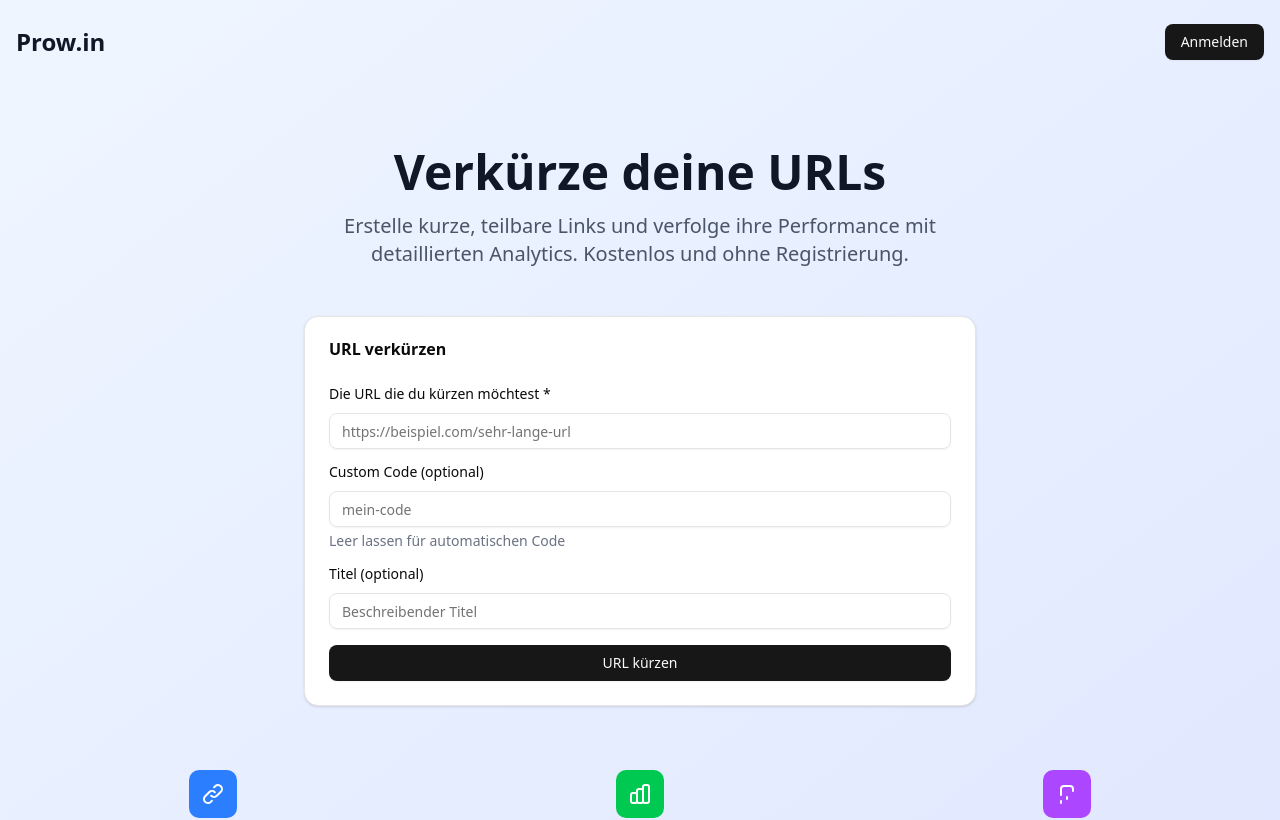
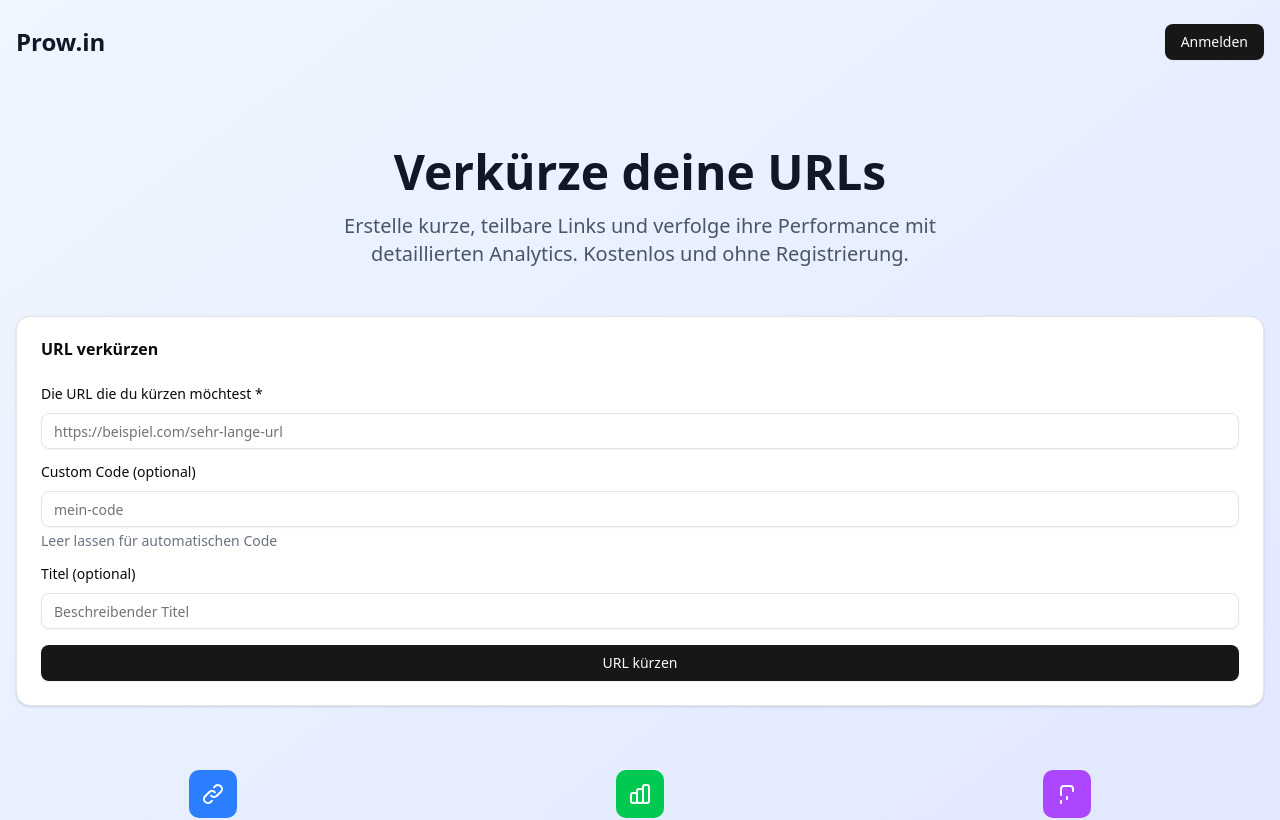
Before and after one commit to mmeister86/urlshortener, a Next.js app: page / in a window 1280 px wide. Shown: the top 820 px of the page. Built offline with nearby package versions, Linux system fonts and the light colour scheme; no server answers.

Commit message:
fix: Remove excessive left margin from URL shortener component
- Removed max-w-2xl mx-auto classes that caused unwanted left margin in dashboard grid layout
- Component now properly fills available grid column width
- Maintains vertical spacing with space-y-6 class

```diff
--- a/components/url-shortener.tsx
+++ b/components/url-shortener.tsx
@@ -101,7 +101,7 @@ export default function UrlShortener({ user, onSuccess }: UrlShortenerProps) {
   };
 
   return (
-    <div className="max-w-2xl mx-auto space-y-6">
+    <div className="space-y-6">
       <Card>
         <CardHeader>
           <CardTitle>URL verkürzen</CardTitle>
```
